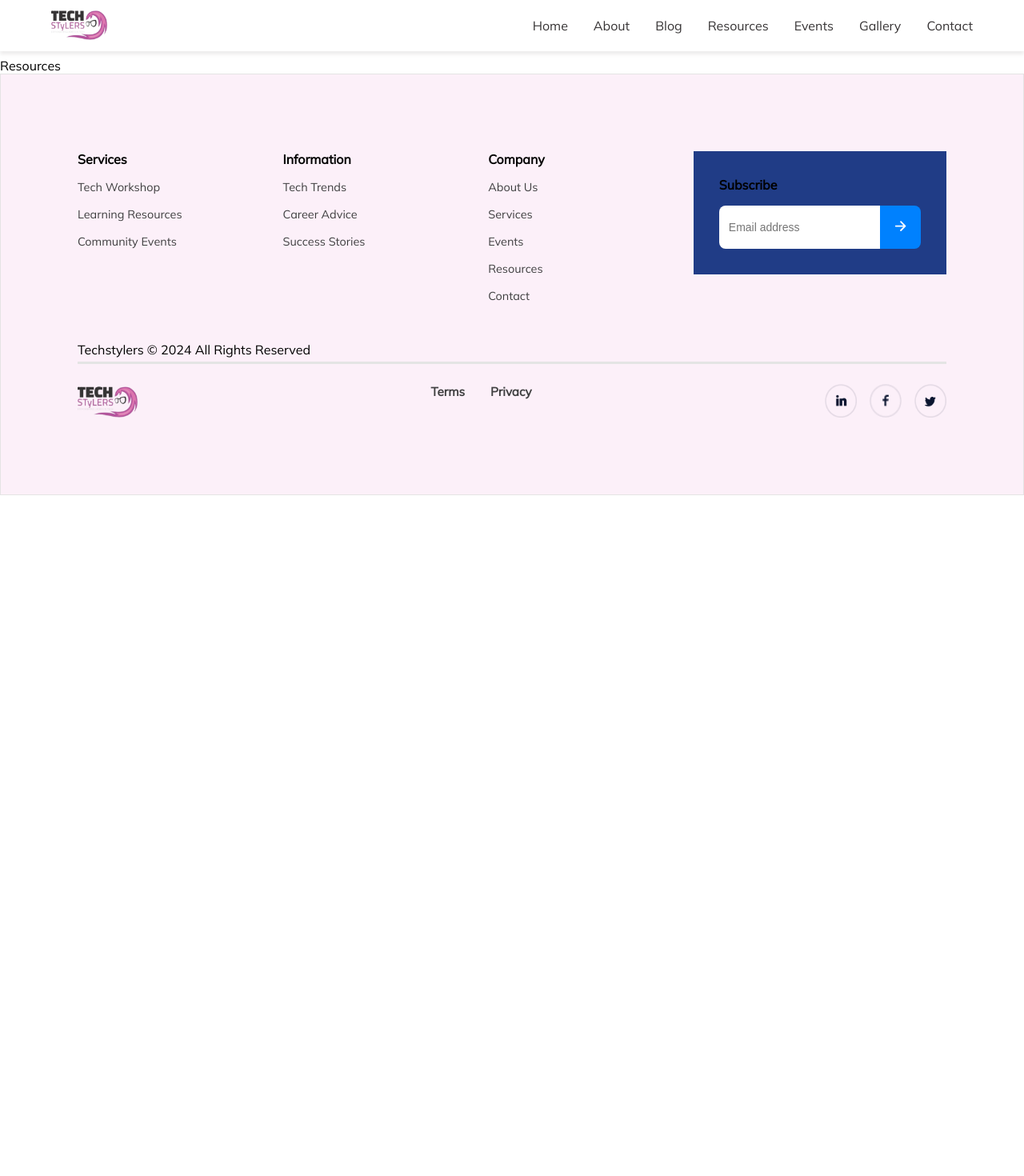
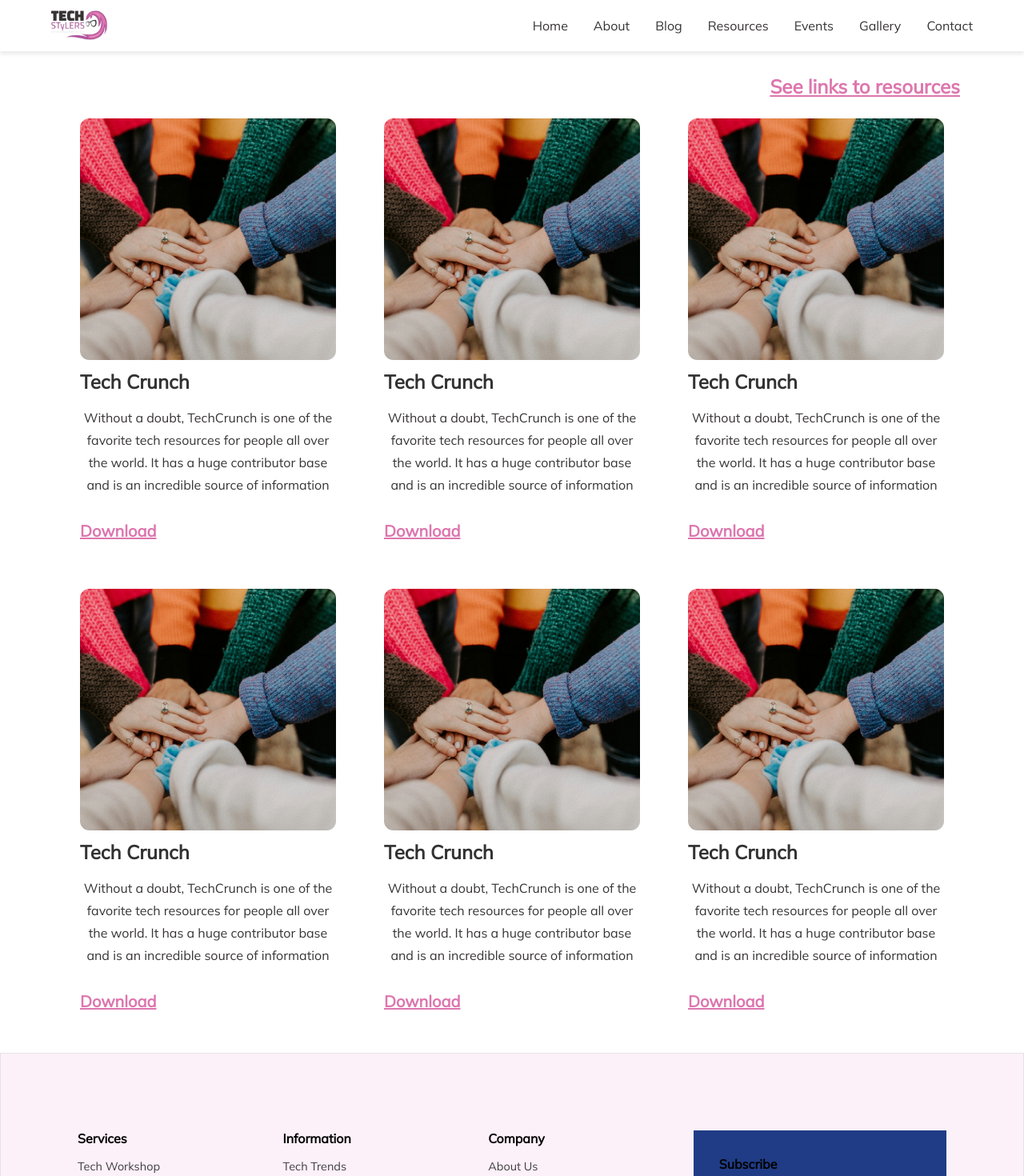
Before and after one commit to SandraDammy/techStylers, a React (Create React App) app: page /resources in a window 1280 px wide. Shown: the top 1470 px of the page at 80% size. Before the commit the page ends 800 px from the top, so only its background shows below. Built offline with nearby package versions, Linux system fonts and the light colour scheme.

Commit message:
Resources

```diff
--- a/src/App.css
+++ b/src/App.css
@@ -3,6 +3,7 @@
 :root {
   --white-color: #ffffff;
   --black: #000;
+  --sub-black: #323232;
   --TS-Black: #373435;
   --nav-bg: hsla(0, 0%, 6%, 0.2);
   --Dark-color: #0A142F;
--- a/src/Components/Page/Resources.jsx
+++ b/src/Components/Page/Resources.jsx
@@ -1,9 +1,126 @@
-import React from 'react'
-
+import React from "react";
+import style from "../Style/Resources.module.css";
+import imgResources from "../../Assets/Image/Resources Image.png";
 const Resources = () => {
   return (
-    <div>Resources</div>
-  )
-}
+    <div className={style.container}>
+      <div className={style.txt}>
+        <a href="#" className={style.resourceLink}>
+          See links to resources
+        </a>
+      </div>
+      <div className={style.gridContainer}>
+        <div className={style.card}>
+          <div className={style.imgResources}>
+            <img src={imgResources} alt="Resources Img" className={style.img} />
+          </div>
+          <div className={style.txtContainer}>
+            <h1>Tech Crunch </h1>
+            <p>
+              Without a doubt, TechCrunch is one of the favorite tech resources
+              for people all over the world. It has a huge contributor base and
+              is an incredible source of information
+            </p>
+            <div>
+              <a href="#" className={style.downloadLink}>
+                Download
+              </a>
+            </div>
+          </div>
+        </div>
+        <div className={style.card}>
+          <div className={style.imgResources}>
+            <img src={imgResources} alt="Resources Img" className={style.img} />
+          </div>
+          <div className={style.txtContainer}>
+            <h1>Tech Crunch </h1>
+            <p>
+              Without a doubt, TechCrunch is one of the favorite tech resources
+              for people all over the world. It has a huge contributor base and
+              is an incredible source of information
+            </p>
+            <div>
+              <a href="#" className={style.downloadLink}>
+                Download
+              </a>
+            </div>
+          </div>
+        </div>
+        <div className={style.card}>
+          <div className={style.imgResources}>
+            <img src={imgResources} alt="Resources Img" className={style.img} />
+          </div>
+          <div className={style.txtContainer}>
+            <h1>Tech Crunch </h1>
+            <p>
+              Without a doubt, TechCrunch is one of the favorite tech resources
+              for people all over the world. It has a huge contributor base and
+              is an incredible source of information
+            </p>
+            <div>
+              <a href="#" className={style.downloadLink}>
+                Download
+              </a>
+            </div>
+          </div>
+        </div>
+        <div className={style.card}>
+          <div className={style.imgResources}>
+            <img src={imgResources} alt="Resources Img" className={style.img} />
+          </div>
+          <div className={style.txtContainer}>
+            <h1>Tech Crunch </h1>
+            <p>
+              Without a doubt, TechCrunch is one of the favorite tech resources
+              for people all over the world. It has a huge contributor base and
+              is an incredible source of information
+            </p>
+            <div>
+              <a href="#" className={style.downloadLink}>
+                Download
+              </a>
+            </div>
+          </div>
+        </div>
+        <div className={style.card}>
+          <div className={style.imgResources}>
+            <img src={imgResources} alt="Resources Img" className={style.img} />
+          </div>
+          <div className={style.txtContainer}>
+            <h1>Tech Crunch </h1>
+            <p>
+              Without a doubt, TechCrunch is one of the favorite tech resources
+              for people all over the world. It has a huge contributor base and
+              is an incredible source of information
+            </p>
+            <div>
+              <a href="#" className={style.downloadLink}>
+                Download
+              </a>
+            </div>
+          </div>
+        </div>
+        <div className={style.card}>
+          <div className={style.imgResources}>
+            <img src={imgResources} alt="Resources Img" className={style.img} />
+          </div>
+          <div className={style.txtContainer}>
+            <h1>Tech Crunch </h1>
+            <p>
+              Without a doubt, TechCrunch is one of the favorite tech resources
+              for people all over the world. It has a huge contributor base and
+              is an incredible source of information
+            </p>
+            <div>
+              <a href="#" className={style.downloadLink}>
+                Download
+              </a>
+            </div>
+          </div>
+        </div>
+      </div>
+    </div>
+  );
+};
 
-export default Resources
+export default Resources;
--- /dev/null
+++ b/src/Components/Style/Resources.module.css
@@ -0,0 +1,75 @@
+
+.container {
+    margin: 2rem 5rem;
+}
+
+.txt {
+    display: flex;
+    justify-content: end;
+    margin-bottom: 0.5rem;
+}
+
+.resourceLink {
+    font-size: 24px;
+    font-weight: 700;
+    line-height: 24px;
+    color: var(--secondary-color);
+    text-decoration-line: underline;
+}
+
+.gridContainer {
+    display: grid;
+    grid-template-columns: repeat(3, 1fr);
+    gap: 20px;
+}
+
+.card {
+    background-color: #ffffff;
+    padding: 20px;
+    text-align: center;
+}
+
+.imgResources {
+    width: 100%;
+    height: auto;
+    border-radius: 15px;
+    margin-bottom: 0.5rem;
+}
+
+.img {
+    width: 100%;
+    height: auto;
+}
+
+.txtContainer {
+    display: flex;
+    flex-direction: column;
+    align-items: flex-start;
+    justify-content: flex-start;
+    gap: 1rem;
+}
+
+.txtContainer h1 {
+    color: var(--sub-black);
+    font-size: 24px;
+    font-style: normal;
+    font-weight: 600;
+    line-height: normal;
+}
+
+.txtContainer p {
+    color: var(--TS-Black);
+    font-size: 16px;
+    font-style: normal;
+    font-weight: 400;
+    line-height: 28px;
+    margin-bottom: 1rem;
+}
+
+.downloadLink {
+    font-size: 20px;
+    font-weight: 700;
+    line-height: 24px;
+    color: var(--secondary-color);
+    text-decoration-line: underline;
+}
--- a/src/Components/Style/landingPage.module.css
+++ b/src/Components/Style/landingPage.module.css
@@ -59,7 +59,7 @@
     margin-top: 7rem;
     margin-bottom: 3rem;
     color: var(--TS-Black, #373435);
-    gap: 5rem;
+    gap: 3rem;
 }
 
 .big {
```
